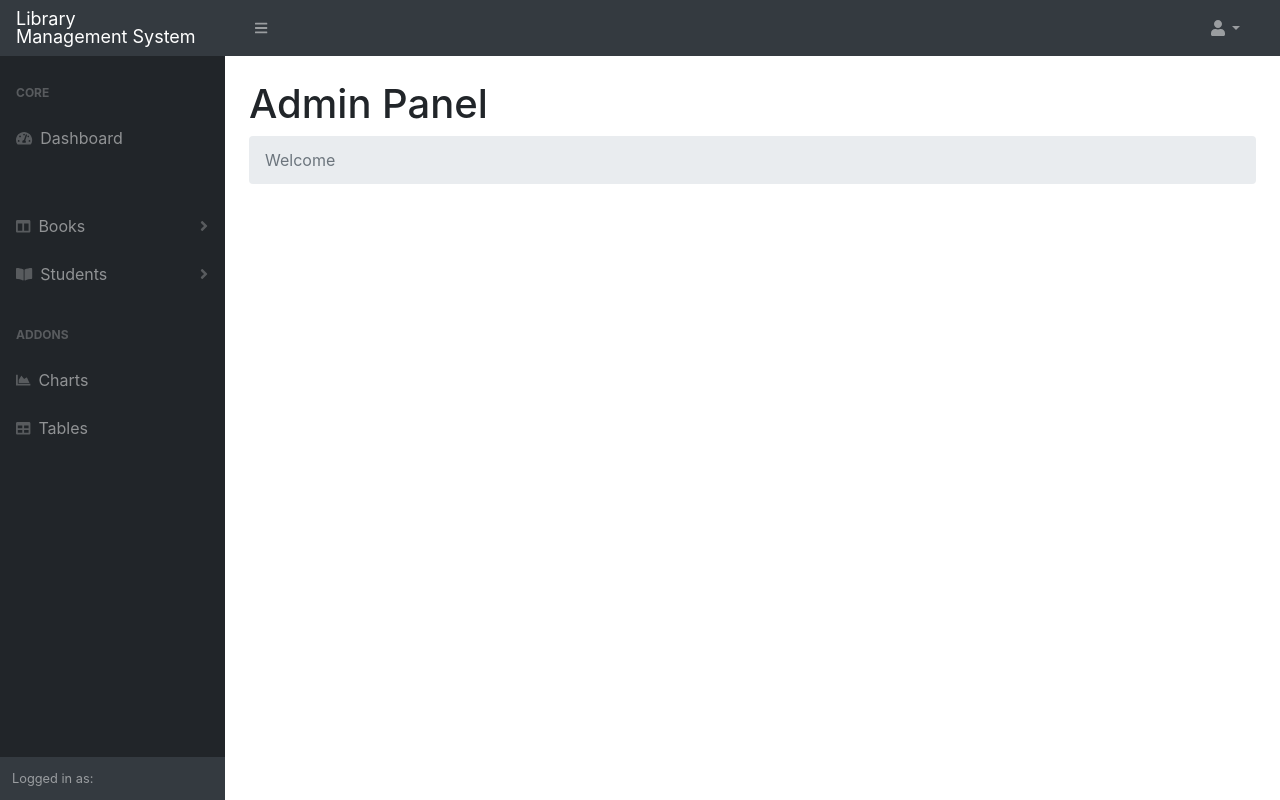
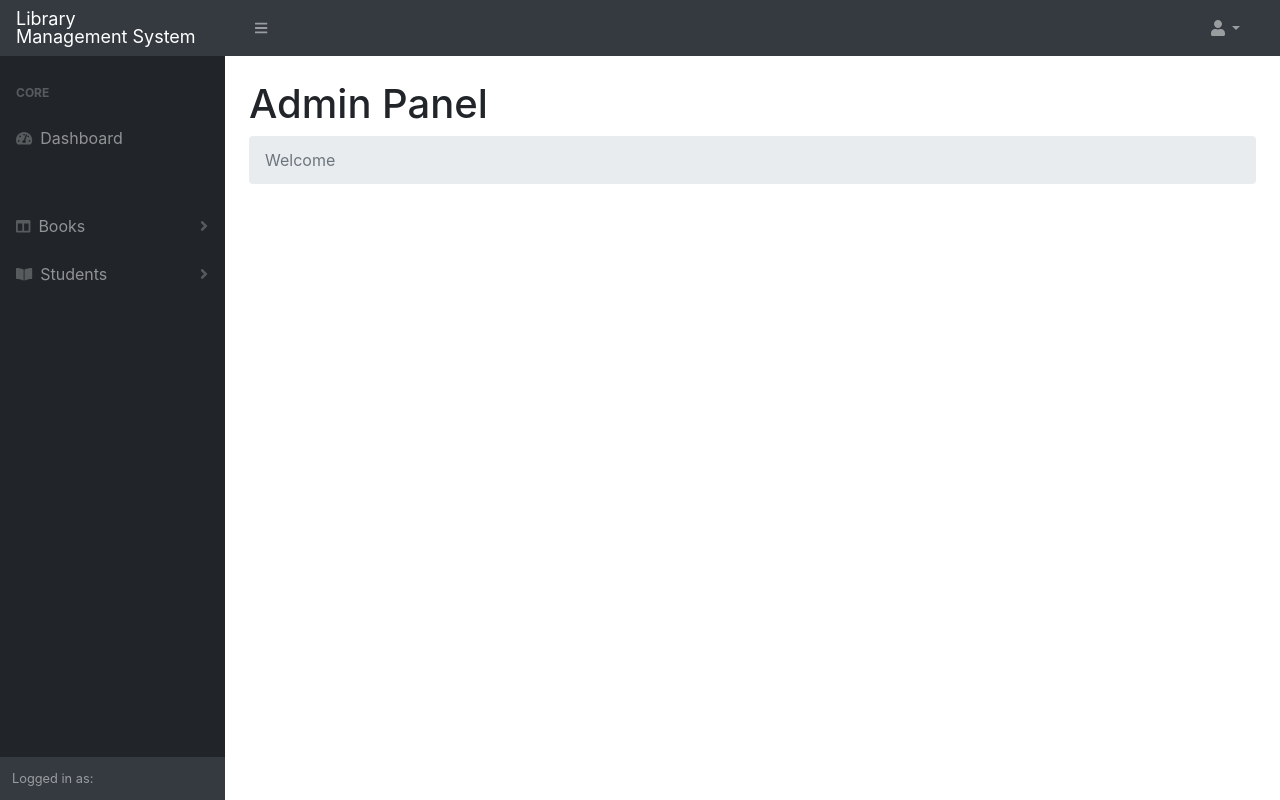
Before and after one commit to kaushikmedhi/library, a PHP site: page /admin/main.php in a window 1280 px wide. Run offline with PHP 8.4, Linux system fonts and the light colour scheme; data that the repository does not hold is empty; some libraries are stand-ins or nearby versions.

Commit message:
we done ?

```diff
--- a/library/admin/main.php
+++ b/library/admin/main.php
@@ -124,15 +124,7 @@
 
                             </nav>
                         </div>
-                        <div class="sb-sidenav-menu-heading">Addons</div>
-                        <a class="nav-link" href="charts.html">
-                            <div class="sb-nav-link-icon"><i class="fas fa-chart-area"></i></div>
-                            Charts
-                        </a>
-                        <a class="nav-link" href="tables.html">
-                            <div class="sb-nav-link-icon"><i class="fas fa-table"></i></div>
-                            Tables
-                        </a>
+
                     </div>
                 </div>
                 <div class="sb-sidenav-footer">
--- a/library/student/studentpanel.php
+++ b/library/student/studentpanel.php
@@ -147,8 +147,8 @@
                 <table class="table" id="myTable">
         <thead class="thead">
             <tr>
+                <th>Book Id</th>
                 <th>ISBN</th>
-                <th>Book Id</th>
                 <th>Book Name</th>
                 <th>Status</th>
                 <th>Day remaining</th>
```
Also changed, not shown: 1 other file.
